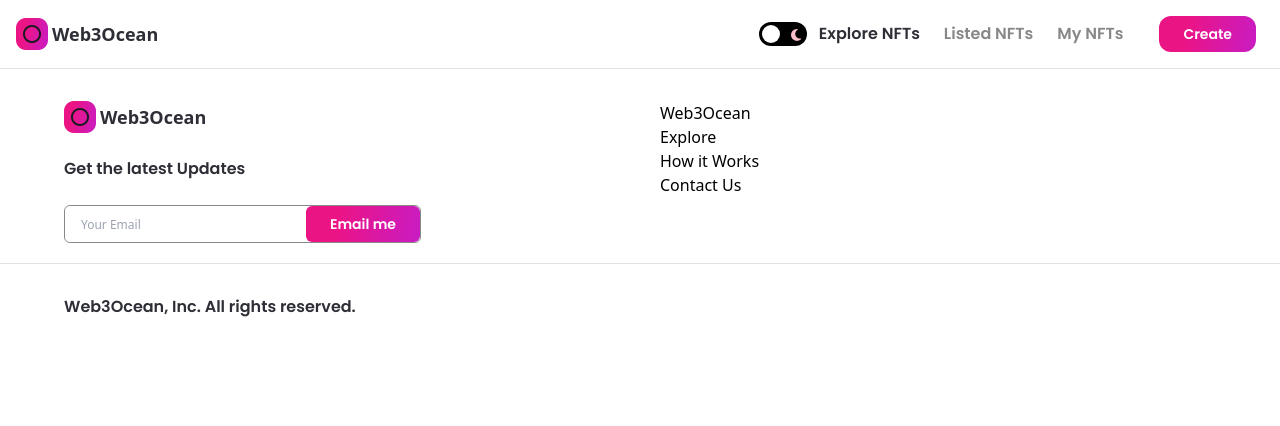
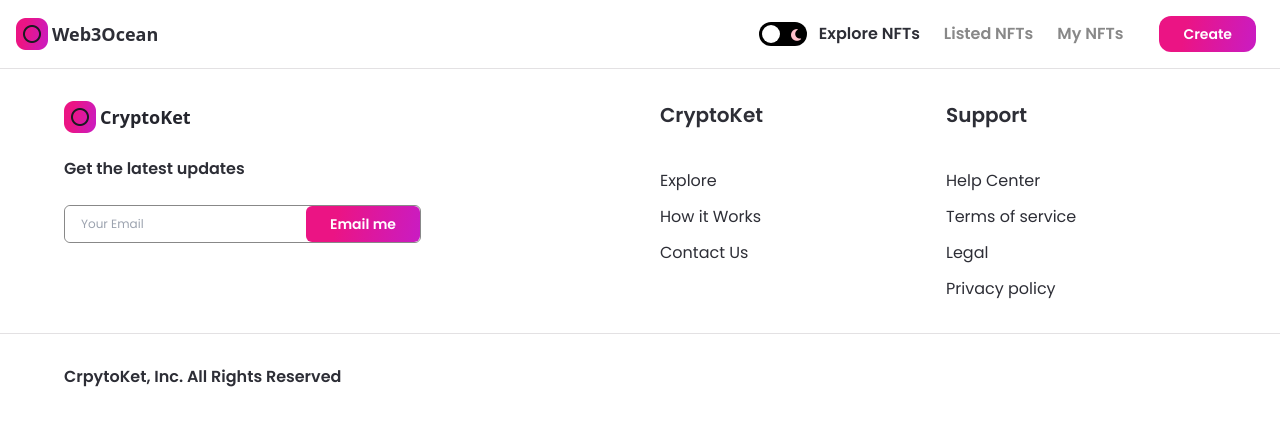
Before and after one commit to DmitryVelichko/nft-marketplace, a Next.js app: page / in a window 1280 px wide. Shown: the top 426 px of the page. Built offline with nearby package versions, Linux system fonts and the light colour scheme.

Commit message:
Add Footer

```diff
--- a/components/Footer.jsx
+++ b/components/Footer.jsx
@@ -1,59 +1,53 @@
-import React from 'react';
 import Image from 'next/image';
 import { useTheme } from 'next-themes';
 
 import images from '../assets';
-import { Button } from '.';
+import Button from './Button';
 
-const FooterLinks = ({heading, items}) => (
-  <div>
-    <h3>{heading}</h3>
-    {items.map((item, index) => (
-      <p>{item}</p>
-
-    ))}
+const FooterLinks = ({ heading, items, extraClasses }) => (
+  <div className={`flex-1 justify-start items-start ${extraClasses}`}>
+    <h3 className="font-poppins dark:text-white text-nft-black-1 font-semibold text-xl mb-10">{heading}</h3>
+    {items.map((item, index) => <p key={item + index} className="font-poppins dark:text-white text-nft-black-1 font-normal text-base cursor-pointer dark:hover:text-nft-gray-1 hover:text-nft-black-1 my-3">{item}</p>)}
   </div>
-)
+);
 
 const Footer = () => {
   const { theme } = useTheme();
 
   return (
     <footer className="flexCenter flex-col border-t dark:border-nft-black-1 border-nft-gray-1 sm:py-8 py-16">
-
       <div className="w-full minmd:w-4/5 flex flex-row md:flex-col sm:px-4 px-16">
         <div className="flexStart flex-1 flex-col">
           <div className="flexCenter cursor-pointer">
             <Image src={images.logo02} objectFit="contain" width={32} height={32} alt="logo" />
-            <p className="dark:text-white text-nft-black-1 font-semibold text-lg ml-1">Web3Ocean</p>
+            <p className=" dark:text-white text-nft-dark font-semibold text-lg ml-1">CryptoKet</p>
           </div>
-          <p className="font-poppins dark:text-white text-nft-black-1 font-semibold text-base mt-6">Get the latest Updates</p>
+          <p className="font-poppins dark:text-white text-nft-black-1 font-semibold text-base mt-6">Get the latest updates</p>
           <div className="flexBetween md:w-full minlg:w-557 w-357 mt-6 dark:bg-nft-black-2 bg-white border dark:border-nft-black-2 border-nft-gray-2 rounded-md">
-            <input type='email' placeholder='Your Email' className='h-full flex-1 w-full dark:bg-nft-black-2 bg-white px-4 rounded-md dark:text-white text-nft-black-1 font-normal text-xs minlg:text-lg outline-none'/>
-            <div className='flex-initial'>
-              <Button btnName='Email me' classStyles='rounded-md'/>
+            <input type="email" placeholder="Your Email" className="h-full flex-1 w-full dark:bg-nft-black-2 bg-white px-4 rounded-md font-poppins dark:text-white text-nft-black-1 font-normal text-xs minlg:text-lg outline-none" />
+            <div className="flex-initial">
+              <Button
+                btnName="Email me"
+                btnType="primary"
+                classStyles="rounded-md"
+              />
             </div>
           </div>
         </div>
-        <div className='flex-1 flexBetweenStart flex-wrap ml-10 md:ml-0 md:mt-8'>
 
-          <FooterLinks heading='Web3Ocean' items={["Explore", "How it Works", "Contact Us"]} />
+        <div className="flex-1 flexBetweenStart flex-wrap ml-10 md:ml-0 md:mt-8">
+          <FooterLinks heading="CryptoKet" items={['Explore', 'How it Works', 'Contact Us']} />
+          <FooterLinks heading="Support" items={['Help Center', 'Terms of service', 'Legal', 'Privacy policy']} extraClasses="ml-4" />
         </div>
       </div>
+
       <div className="flexCenter w-full mt-5 border-t dark:border-nft-black-1 border-nft-gray-1 sm:px-4 px-16">
         <div className="flexBetween flex-row w-full minmd:w-4/5 sm:flex-col mt-7">
-          <p className="font-poppins dark:text-white text-nft-black-1 font-semibold text-base">Web3Ocean, Inc. All rights reserved.</p>
+          <p className="font-poppins dark:text-white text-nft-black-1 font-semibold text-base">CrpytoKet, Inc. All Rights Reserved</p>
           <div className="flex flex-row sm:mt-4">
             {[images.instagram, images.twitter, images.telegram, images.discord].map((image, index) => (
-              <div className="mx-2 cursor-pointer" key={index}>
-                <Image
-                  src={image}
-                  objectFit="contain"
-                  width={24}
-                  height={24}
-                  alt="social"
-                  className={theme === 'light' && 'filter invert'}
-                />
+              <div className="mx-2 cursor-pointer" key={`image ${index}`}>
+                <Image src={image} key={index} objectFit="contain" width={24} height={24} alt="social" className={theme === 'light' ? 'filter invert' : undefined} />
               </div>
             ))}
           </div>
@@ -62,4 +56,5 @@ const Footer = () => {
     </footer>
   );
 };
+
 export default Footer;
```
